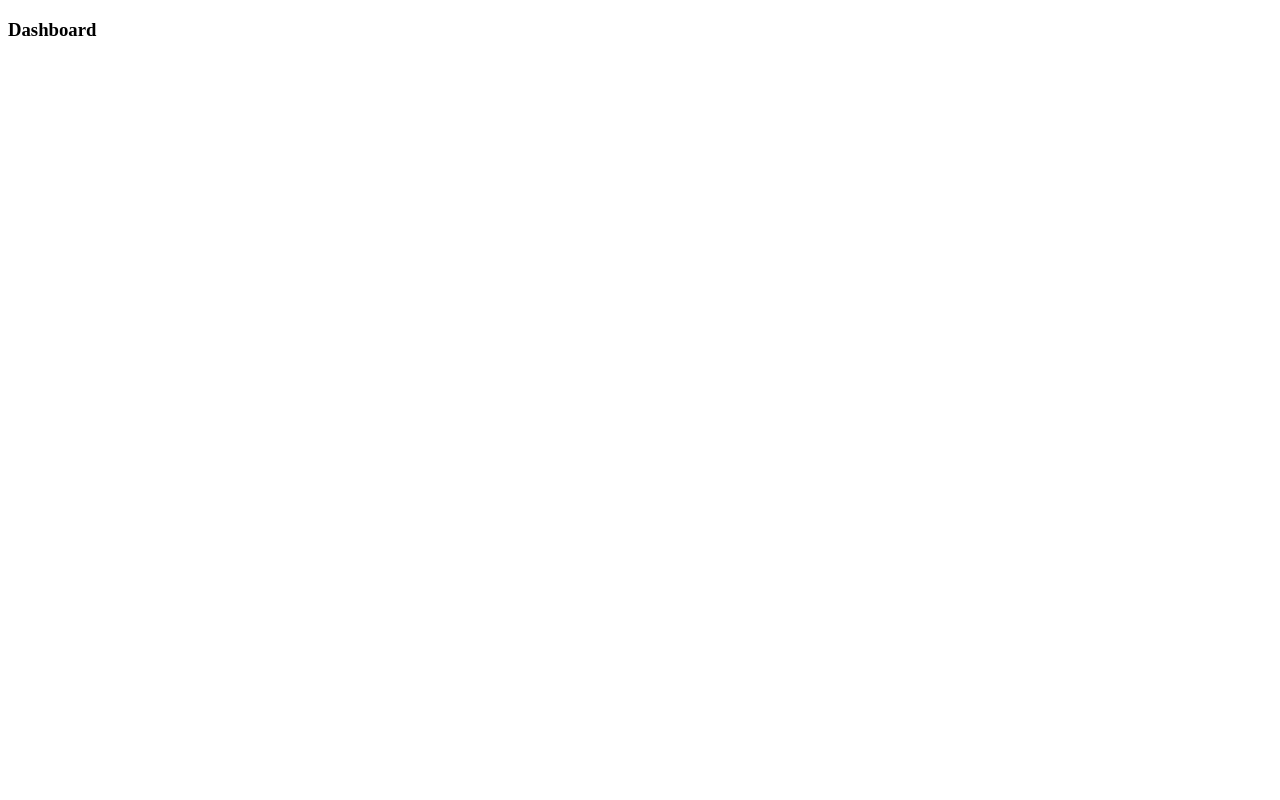
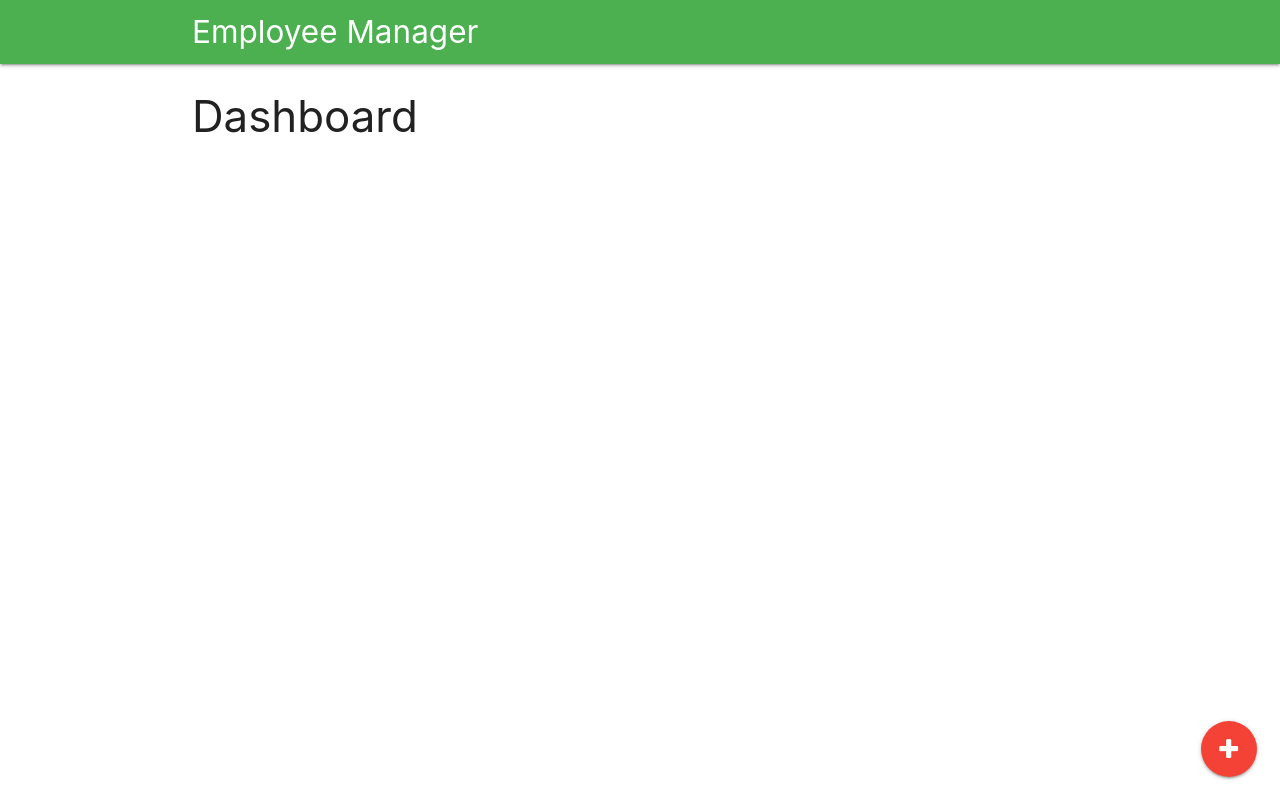
Before and after one commit to nejilabs/TVS-VueJSFireStoreBuildandDeploy-EmployeeManager-20180209, a Vue app: page / in a window 1280 px wide. Built offline with nearby package versions, Linux system fonts and the light colour scheme.

Commit message:
materialize.css (714) + navbar and dashboard changes (939)

```diff
--- a/index.html
+++ b/index.html
@@ -4,9 +4,21 @@
     <meta charset="utf-8">
     <meta name="viewport" content="width=device-width,initial-scale=1.0">
     <title>TVS-Vue-Firestore</title>
+
+    <!-- Compiled and minified CSS -->
+    <link rel="stylesheet" href="https://cdnjs.cloudflare.com/ajax/libs/materialize/1.0.0/css/materialize.min.css">
+
+    <!-- Font Awesome -->
+    <link rel="stylesheet" href="https://stackpath.bootstrapcdn.com/font-awesome/4.7.0/css/font-awesome.min.css">
   </head>
   <body>
     <div id="app"></div>
     <!-- built files will be auto injected -->
+
+    <!-- JQuery -->
+    <script src="https://code.jquery.com/jquery-3.5.1.js" integrity="sha256-QWo7LDvxbWT2tbbQ97B53yJnYU3WhH/C8ycbRAkjPDc=" crossorigin="anonymous"></script>
+
+    <!-- Compiled and minified JavaScript -->
+    <script src="https://cdnjs.cloudflare.com/ajax/libs/materialize/1.0.0/js/materialize.min.js"></script>
   </body>
 </html>
--- a/src/App.vue
+++ b/src/App.vue
@@ -1,11 +1,16 @@
 <template>
   <div id="app">
-    <router-view />
+    <Navbar></Navbar>
+    <div class="container"><router-view /></div>
   </div>
 </template>
 
 <script>
+import Navbar from "@/components/Navbar.vue";
 export default {
   name: "App",
+  components: {
+    Navbar,
+  },
 };
 </script>
--- a/src/components/Dashboard.vue
+++ b/src/components/Dashboard.vue
@@ -1,6 +1,11 @@
 <template>
   <div id="dashboard">
     <h3>Dashboard</h3>
+    <div class="fixed-action-btn">
+      <router-link to="/new_employee" class="btn-floating btn-large red">
+        <i class="fa fa-plus"></i>
+      </router-link>
+    </div>
   </div>
 </template>
 
--- a/src/components/Navbar.vue
+++ b/src/components/Navbar.vue
@@ -1,3 +1,7 @@
 <template>
-  <div id="navbar">Navbar</div>
+  <nav class="nav-wrapper green">
+    <div class="container">
+      <router-link to="/" class="brand-logo">Employee Manager</router-link>
+    </div>
+  </nav>
 </template>
--- a/src/router/index.js
+++ b/src/router/index.js
@@ -18,17 +18,17 @@
       component: Dashboard
     },
     {
-      path: '/new',
+      path: '/new_employee',
       name: 'new-employee',
       component: NewEmployee
     },
     {
-      path: '/view/:employee_id',
+      path: '/view_employee/:employee_id',
       name: 'view-employee',
       component: ViewEmployee
     },
     {
-      path: '/edit/:employee_id',
+      path: '/edit_employee/:employee_id',
       name: 'edit-employee',
       component: EditEmployee
     }
```
